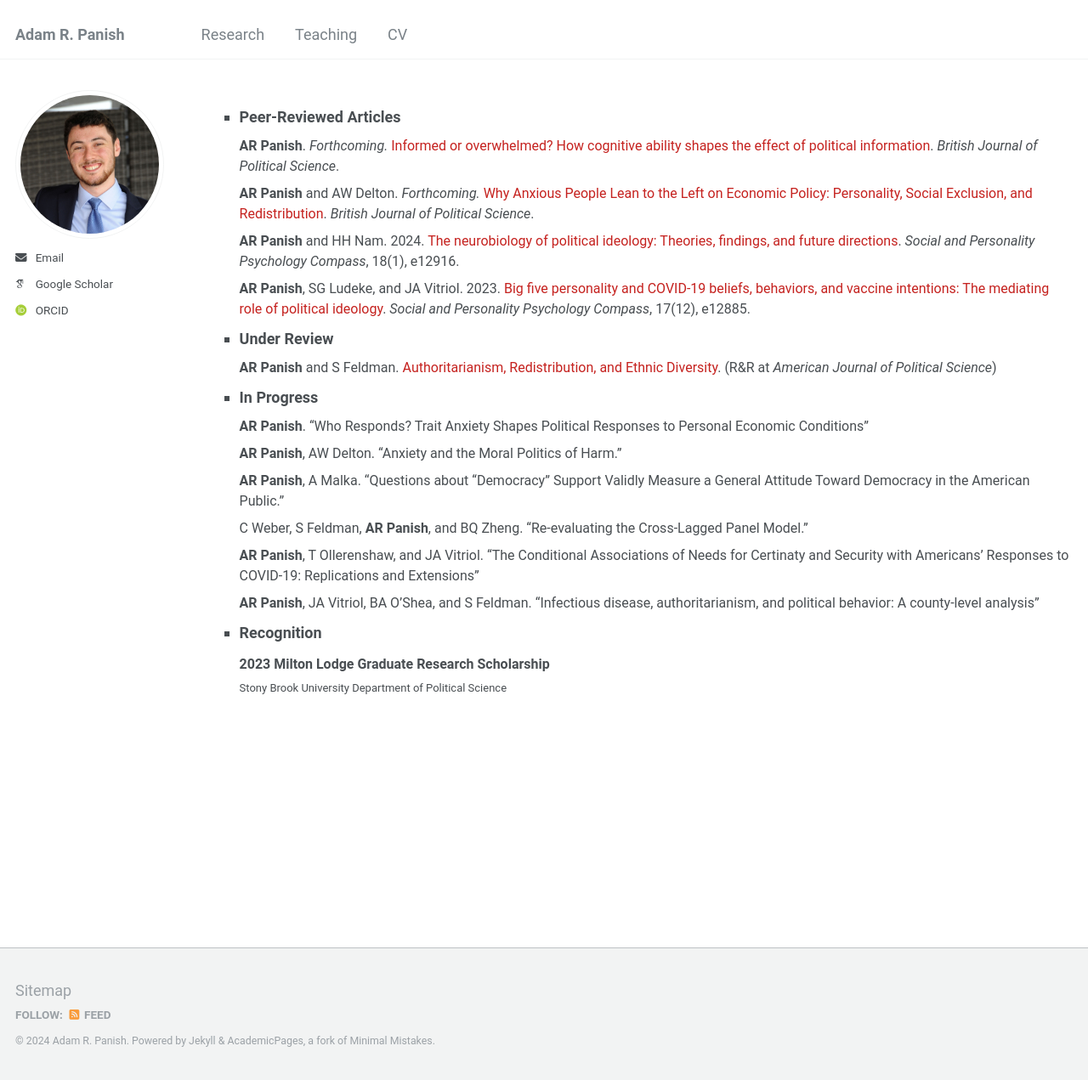
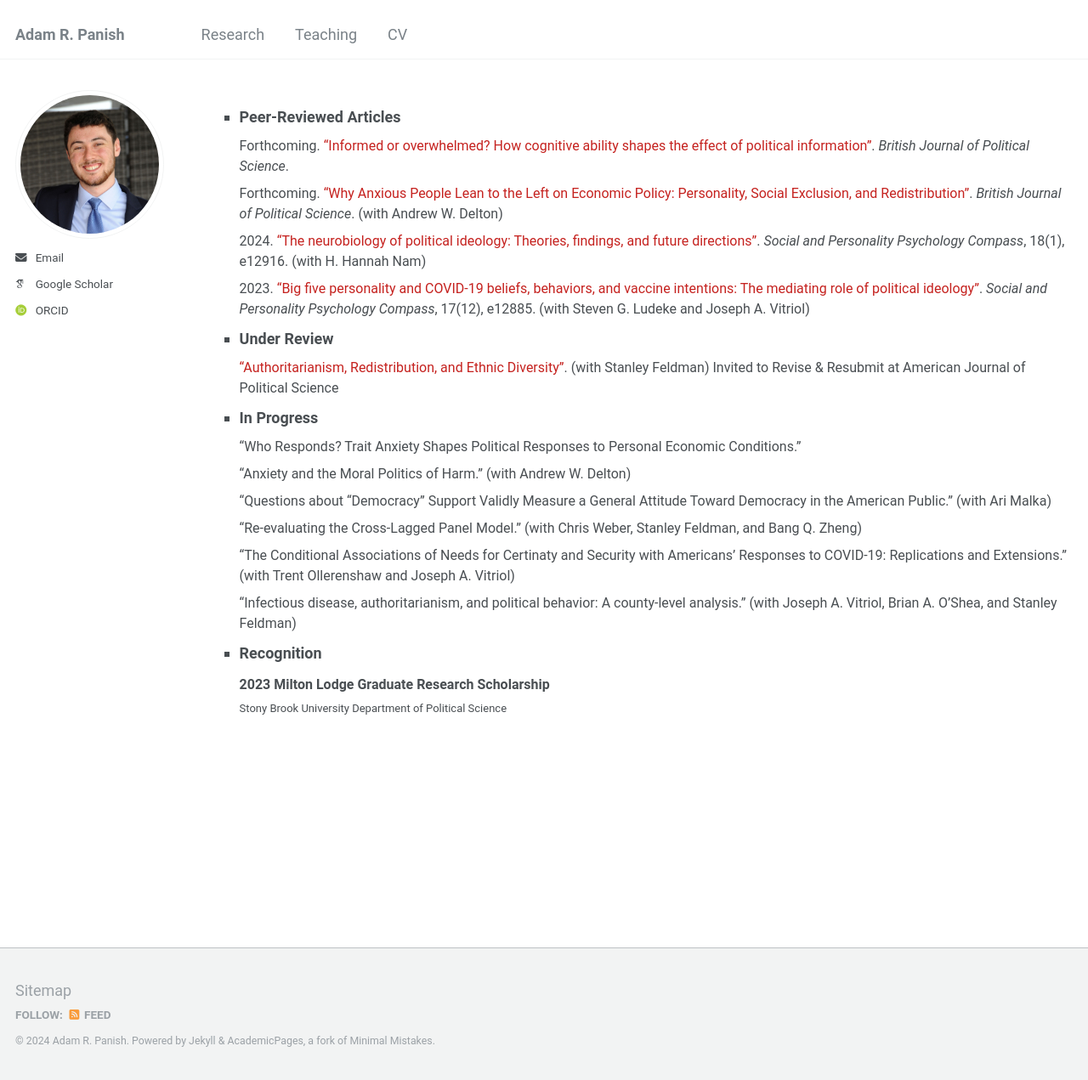
Before and after one commit to adampanish/adampanish.github.io, a Jekyll site: the page built from _pages/research.html, in a window 1280 px wide and 1271 px high. Shown: the whole window at 85% size. Built offline with Jekyll 4.4.1, drawn with Linux system fonts in a browser that asks for light colours; some web fonts are replaced.

Commit message:
Update research.html

```diff
--- a/_pages/research.html
+++ b/_pages/research.html
@@ -16,10 +16,10 @@ ul{
     <font size=4.5><b>Peer-Reviewed Articles</b></font>
     <ul style="list-style-type:none">
         <font size=3>
-      <li><strong>AR Panish</strong>. <i>Forthcoming.</i> <a style="text-decoration:none" href="https://www.dropbox.com/scl/fi/o7ml9g0v776t21cq4epw9/panish_cognitive_2024.pdf?rlkey=i0hdacf0qrlucznukqmjecg83&st=ghvrcxp5&dl=0" target="_blank">Informed or overwhelmed? How cognitive ability shapes the effect of political information</a>. <i>British Journal of Political Science</i>.</li>
-      <li><strong>AR Panish</strong> and AW Delton. <i>Forthcoming.</i> <a style="text-decoration:none" href="https://www.dropbox.com/scl/fi/6asbl7xmwbo2fbpg2q6eq/panish_delton_anxious_2024.pdf?rlkey=wwmde8r5b71kkw3dkat90zyrc&st=rbajjc4g&dl=0" target="_blank">Why Anxious People Lean to the Left on Economic Policy: Personality, Social Exclusion, and Redistribution</a>. <i>British Journal of Political Science</i>.</li>
-      <li><strong>AR Panish</strong> and HH Nam. 2024. <a style="text-decoration:none" href="https://www.dropbox.com/scl/fi/sj69ayc1z5t7d8o8twixv/panish_nam_brain_2024.pdf?rlkey=09l0qc5kdduh0qt1v3o8tylbq&st=9qsrs6lu&dl=0" target="_blank">The neurobiology of political ideology: Theories, findings, and future directions</a>. <i>Social and Personality Psychology Compass</i>, 18(1), e12916.</li>
-      <li><strong>AR Panish</strong>, SG Ludeke, and JA Vitriol. 2023. <a style="text-decoration:none" href="https://www.dropbox.com/scl/fi/tf16ohk1c1dyxmyltifek/panish_ludeke_vitriol_covid_2023.pdf?rlkey=bsmblnhw2cpspw8ebk6g9lb18&st=u2ak5dkg&dl=0" target="_blank">Big five personality and COVID-19 beliefs, behaviors, and vaccine intentions: The mediating role of political ideology</a>. <i>Social and Personality Psychology Compass</i>, 17(12), e12885.</li>
+      <li>Forthcoming. <a style="text-decoration:none" href="https://www.dropbox.com/scl/fi/o7ml9g0v776t21cq4epw9/panish_cognitive_2024.pdf?rlkey=i0hdacf0qrlucznukqmjecg83&st=ghvrcxp5&dl=0" target="_blank"><q>Informed or overwhelmed? How cognitive ability shapes the effect of political information</q></a>. <i>British Journal of Political Science</i>.</li>
+      <li>Forthcoming. <a style="text-decoration:none" href="https://www.dropbox.com/scl/fi/6asbl7xmwbo2fbpg2q6eq/panish_delton_anxious_2024.pdf?rlkey=wwmde8r5b71kkw3dkat90zyrc&st=rbajjc4g&dl=0" target="_blank"><q>Why Anxious People Lean to the Left on Economic Policy: Personality, Social Exclusion, and Redistribution</q></a>. <i>British Journal of Political Science</i>. (with Andrew W. Delton)</li>
+      <li>2024. <a style="text-decoration:none" href="https://www.dropbox.com/scl/fi/sj69ayc1z5t7d8o8twixv/panish_nam_brain_2024.pdf?rlkey=09l0qc5kdduh0qt1v3o8tylbq&st=9qsrs6lu&dl=0" target="_blank"><q>The neurobiology of political ideology: Theories, findings, and future directions</q></a>. <i>Social and Personality Psychology Compass</i>, 18(1), e12916. (with H. Hannah Nam)</li>
+      <li>2023. <a style="text-decoration:none" href="https://www.dropbox.com/scl/fi/tf16ohk1c1dyxmyltifek/panish_ludeke_vitriol_covid_2023.pdf?rlkey=bsmblnhw2cpspw8ebk6g9lb18&st=u2ak5dkg&dl=0" target="_blank"><q>Big five personality and COVID-19 beliefs, behaviors, and vaccine intentions: The mediating role of political ideology</q></a>. <i>Social and Personality Psychology Compass</i>, 17(12), e12885. (with Steven G. Ludeke and Joseph A. Vitriol)</li>
         </font>
     </ul>
   </li>
@@ -28,7 +28,8 @@ ul{
     <font size=4.5><b>Under Review</b></font>
     <ul style="list-style-type:none">
         <font size=3>
-        <li><strong>AR Panish</strong> and S Feldman. <a style="text-decoration:none" href="https://www.dropbox.com/scl/fi/58i4blxvq4boe47q8djv4/panish_feldman_redistribution_2024.pdf?rlkey=dcqn3b67jbtd5e4cmmjxefnyf&st=5iwmtlqf&dl=0" target="_blank">Authoritarianism, Redistribution, and Ethnic Diversity</a>. (R&R at <i>American Journal of Political Science</i>)</li>
+        <li><a style="text-decoration:none" href="https://www.dropbox.com/scl/fi/58i4blxvq4boe47q8djv4/panish_feldman_redistribution_2024.pdf?rlkey=dcqn3b67jbtd5e4cmmjxefnyf&st=5iwmtlqf&dl=0" target="_blank"><q>Authoritarianism, Redistribution, and Ethnic Diversity</q></a>. (with Stanley Feldman)
+            <emph>Invited to Revise & Resubmit at American Journal of Political Science</emph></li>
         </font>
     </ul>
   </li>
@@ -37,12 +38,12 @@ ul{
     <font size=4.5><b>In Progress</b></font>
     <ul style="list-style-type:none">
         <font size=3>
-        <li><strong>AR Panish</strong>. <q>Who Responds? Trait Anxiety Shapes Political Responses to Personal Economic Conditions</q></li>
-        <li><strong>AR Panish</strong>, AW Delton. <q>Anxiety and the Moral Politics of Harm.</q></li>
-        <li><strong>AR Panish</strong>, A Malka. <q>Questions about “Democracy” Support Validly Measure a General Attitude Toward Democracy in the American Public.</q></li>
-        <li>C Weber, S Feldman, <strong>AR Panish</strong>, and BQ Zheng. <q>Re-evaluating the Cross-Lagged Panel Model.</q></li>
-        <li><strong>AR Panish</strong>, T Ollerenshaw, and JA Vitriol. <q>The Conditional Associations of Needs for Certinaty and Security with Americans’ Responses to COVID-19: Replications and Extensions</q></li>
-        <li><strong>AR Panish</strong>, JA Vitriol, BA O’Shea, and S Feldman. <q>Infectious disease, authoritarianism, and political behavior: A county-level analysis</q></li>
+        <li><q>Who Responds? Trait Anxiety Shapes Political Responses to Personal Economic Conditions.</q></li>
+        <li><q>Anxiety and the Moral Politics of Harm.</q> (with Andrew W. Delton)</li>
+        <li><q>Questions about “Democracy” Support Validly Measure a General Attitude Toward Democracy in the American Public.</q> (with Ari Malka)</li>
+        <li><q>Re-evaluating the Cross-Lagged Panel Model.</q> (with Chris Weber, Stanley Feldman, and Bang Q. Zheng)</li>
+        <li><q>The Conditional Associations of Needs for Certinaty and Security with Americans’ Responses to COVID-19: Replications and Extensions.</q> (with Trent Ollerenshaw and Joseph A. Vitriol) </li>
+        <li><q>Infectious disease, authoritarianism, and political behavior: A county-level analysis.</q> (with Joseph A. Vitriol, Brian A. O’Shea, and Stanley Feldman)</li>
         </font>
     </ul>
   </li>
```
